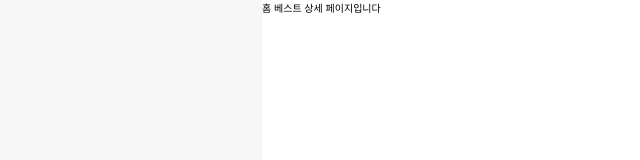
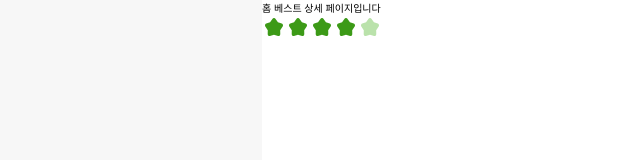
Before and after one commit to SOPT-all/36-COLLABORATION-WEB-KYOBOBOOK, a React (Vite) app: page /best/detail in a window 1280 px wide. Shown: the top 160 px of the page, without its empty margins (13-653 px from the left). Built offline with nearby package versions, Linux system fonts and the light colour scheme.

Commit message:
feat: 별점 컴포넌트 제작 (#29)

```diff
--- a/src/pages/HomeBestDetail/HomeBestDetail.tsx
+++ b/src/pages/HomeBestDetail/HomeBestDetail.tsx
@@ -1,5 +1,15 @@
+import StarRating from '@/pages/HomeBestDetail/StarRating/StarRating';
+import { starContainer } from '@/pages/HomeBestDetail/StarRating/StarRating.style';
+
 const HomeBestDetail = () => {
-  return <div>홈 베스트 상세 페이지입니다</div>;
+  return (
+    <div>
+      홈 베스트 상세 페이지입니다
+      <div css={starContainer}>
+        <StarRating rating={4} />
+      </div>
+    </div>
+  );
 };
 
 export default HomeBestDetail;
--- /dev/null
+++ b/src/pages/HomeBestDetail/StarRating/StarRating.style.ts
@@ -0,0 +1,6 @@
+import { css } from '@emotion/react';
+
+export const starContainer = css`
+  display: flex;
+  width: fit-content;
+`;
--- /dev/null
+++ b/src/pages/HomeBestDetail/StarRating/StarRating.tsx
@@ -0,0 +1,26 @@
+import { useTheme } from '@emotion/react';
+
+import Icon from '@/components/Icon';
+
+type starTypes = {
+  rating: number;
+  width?: number;
+  height?: number;
+};
+export default function StarRating({ rating, width, height }: starTypes) {
+  const theme = useTheme();
+  const totalRating = 5;
+
+  return (
+    <div>
+      {Array.from({ length: totalRating }).map((_, index) => (
+        <Icon
+          name="star"
+          width={width}
+          height={height}
+          fill={index < rating ? theme.colors.green1 : theme.colors.green2}
+        />
+      ))}
+    </div>
+  );
+}
```
Also changed, not shown: src/assets/icons/svg/ic_star.svg.
